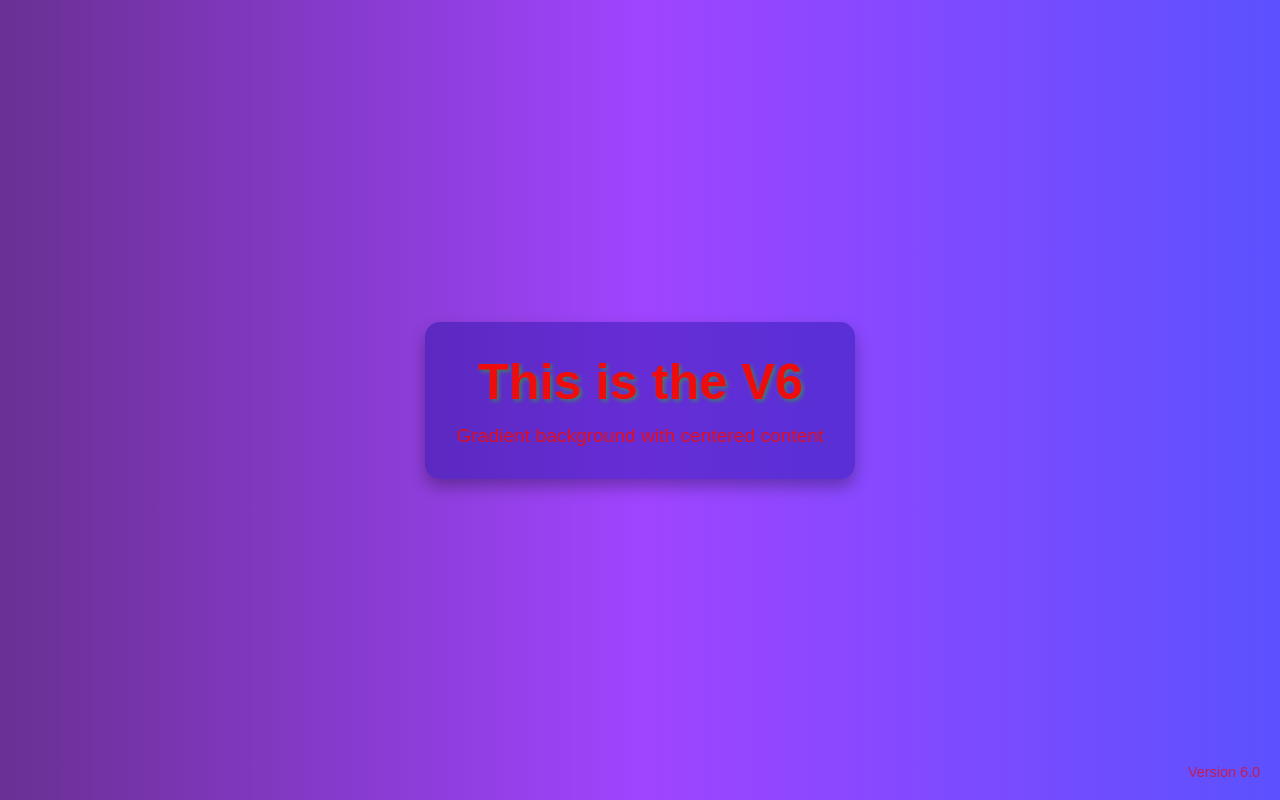
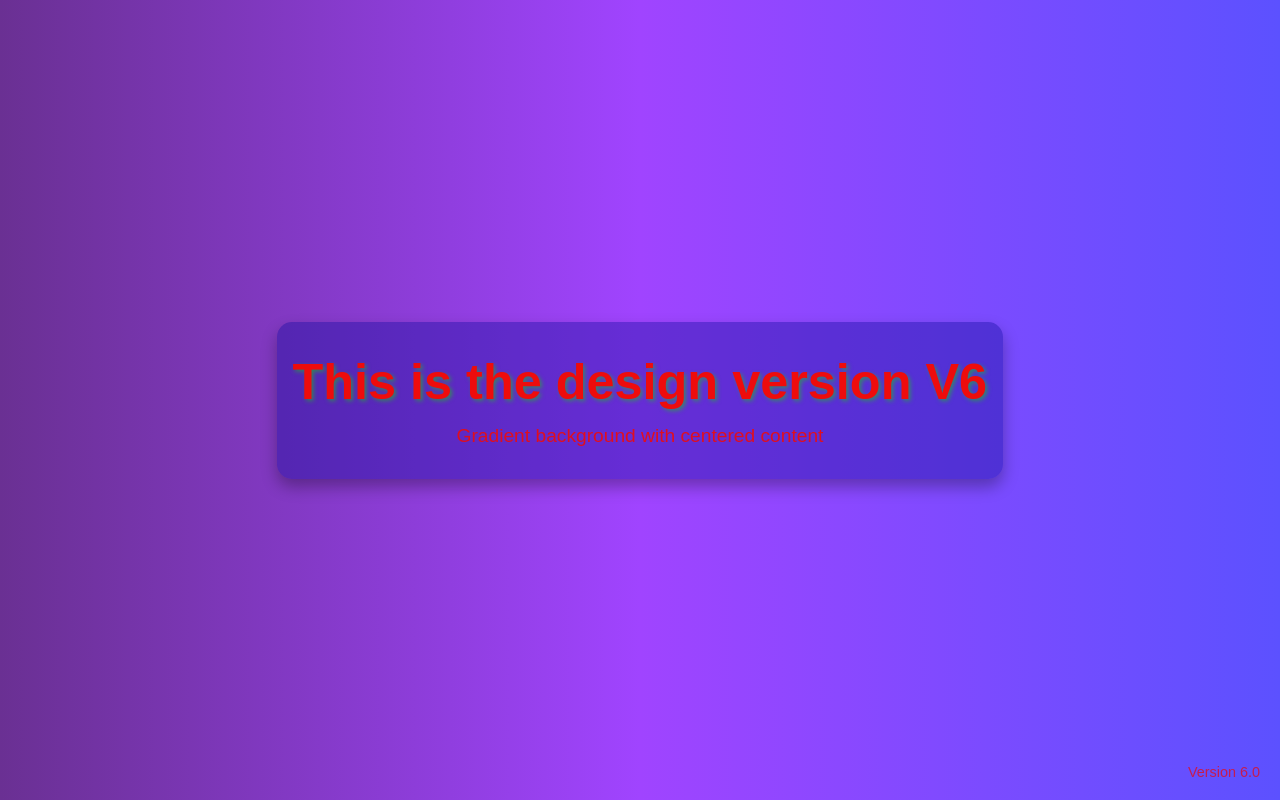
Before and after one commit to nayantripathii/myrepo, a plain HTML site: page index.html in a window 1280 px wide. Drawn offline with Linux system fonts and the light colour scheme.

Commit message:
changed h1

```diff
--- a/index.html
+++ b/index.html
@@ -8,7 +8,7 @@
 </head>
 <body>
     <div class="container">
-        <h1>This is the V6</h1>
+        <h1>This is the design version V6</h1>
         <p>Gradient background with centered content</p>
     </div>
     <div class="version">Version 6.0</div>
```
